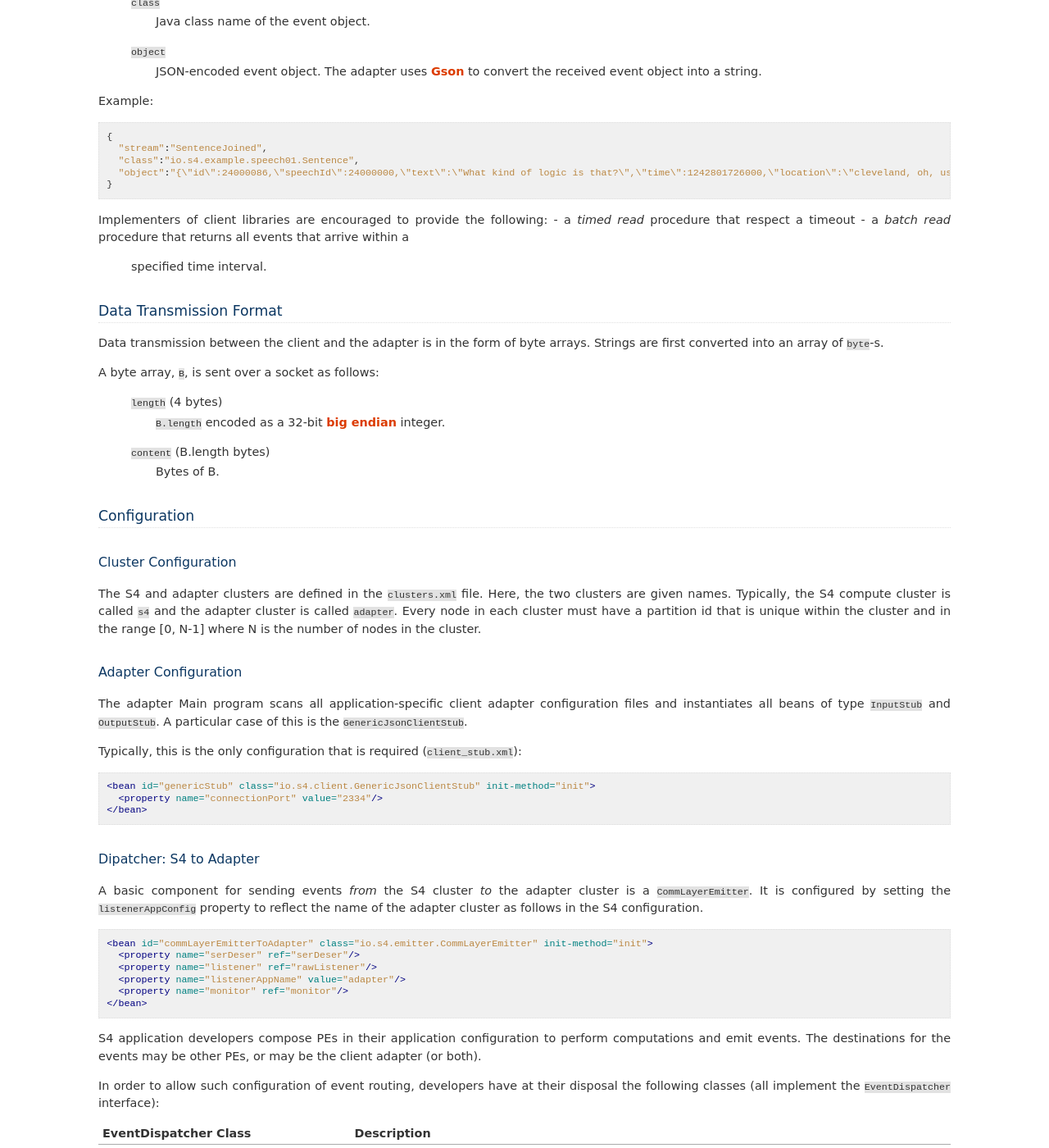
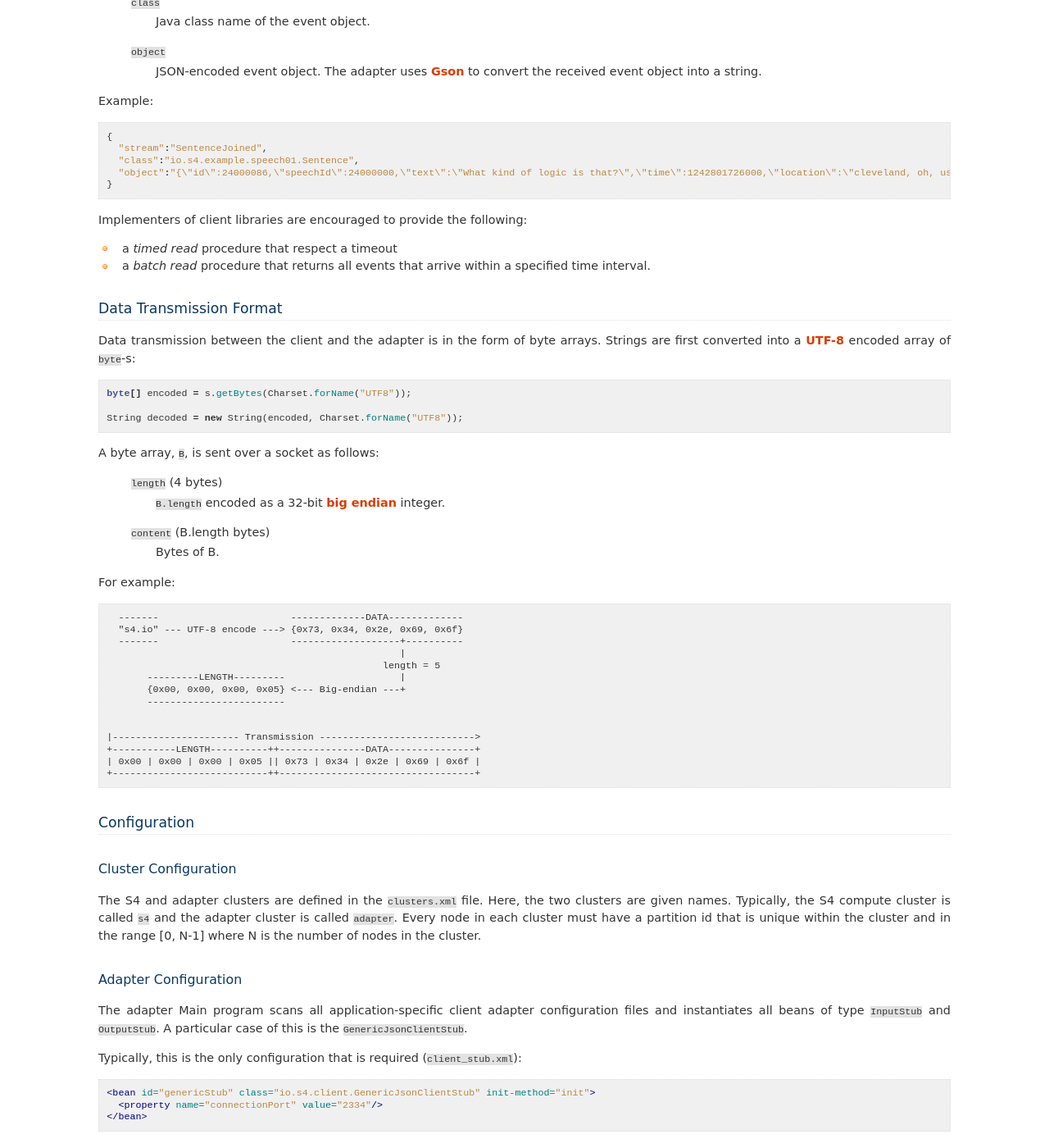
Before and after one commit to s4/docs, a Sphinx documentation site: the page built from source/manual/client_adapter.rst, in a window 1280 px wide and 1400 px high, scrolled down 4069 px. Shown: the whole window at 82% size. Built offline with Sphinx 7.4.7, drawn with Linux system fonts in a browser that asks for light colours; formulas are drawn with MathJax 3.

Commit message:
Corrections and clarifications to client documentation.

```diff
--- a/source/manual/client_adapter.rst
+++ b/source/manual/client_adapter.rst
@@ -247,6 +247,7 @@ Example:
    }
 
 Implementers of client libraries are encouraged to provide the following:
+
 - a *timed read* procedure that respect a timeout
 - a *batch read* procedure that returns all events that arrive within a
   specified time interval.
@@ -255,7 +256,14 @@ Data Transmission Format
 ------------------------
 
 Data transmission between the client and the adapter is in the form of byte
-arrays. Strings are first converted into an array of ``byte``-s.
+arrays. Strings are first converted into a `UTF-8
+<http://en.wikipedia.org/wiki/UTF-8>`_ encoded array of ``byte``-s:
+
+.. code-block:: java
+
+  byte[] encoded = s.getBytes(Charset.forName("UTF8"));
+
+  String decoded = new String(encoded, Charset.forName("UTF8"));
 
 A byte array, ``B``, is sent over a socket as follows:
 
@@ -265,6 +273,26 @@ A byte array, ``B``, is sent over a socket as follows:
         integer.
   ``content`` (B.length bytes)
         Bytes of B.
+
+
+For example:
+
+.. code-block:: text
+
+    -------                       -------------DATA-------------
+    "s4.io" --- UTF-8 encode ---> {0x73, 0x34, 0x2e, 0x69, 0x6f}
+    -------                       -------------------+----------
+                                                     |
+                                                  length = 5
+         ---------LENGTH---------                    |
+         {0x00, 0x00, 0x00, 0x05} <--- Big-endian ---+
+         ------------------------
+
+
+  |---------------------- Transmission --------------------------->
+  +-----------LENGTH----------++---------------DATA---------------+
+  | 0x00 | 0x00 | 0x00 | 0x05 || 0x73 | 0x34 | 0x2e | 0x69 | 0x6f |
+  +---------------------------++----------------------------------+
 
 
 Configuration
--- a/source/manual/client_usage.rst
+++ b/source/manual/client_usage.rst
@@ -423,6 +423,6 @@ The input contains two queries. The two corresponding responses
   }
 
 The first response (request ``id`` 0) was sent to a PE, and that PE
-responded with its output class naem as requested. The second query (request
+responded with its output class name as requested. The second query (request
 ``id`` 1) was targeted at a joiner corresponding to the key value ``"*"``. No
 such PE exists, so an exception was thrown.
```
